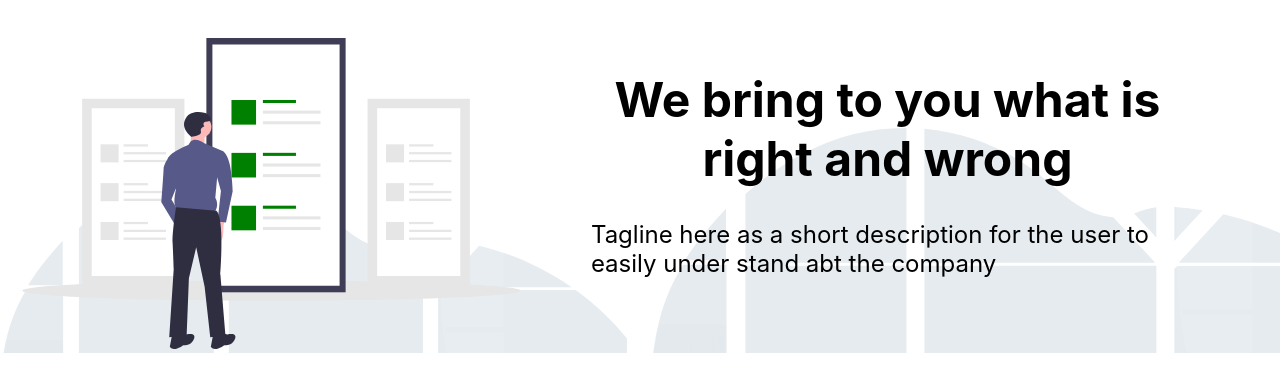
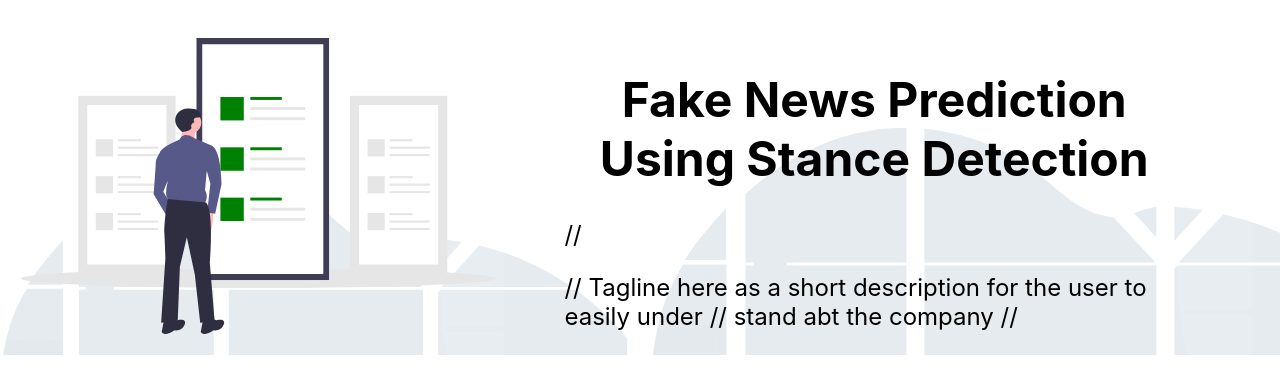
Before and after one commit to jaistarx/fake_news_detector_beta, a React (Create React App) app: page / in a window 1280 px wide. Shown: the part 164-545 px from the top of the page. Built offline with nearby package versions, Linux system fonts and the light colour scheme; no server answers.

Commit message:
Update Headings.js

```diff
--- a/src/Components/Top/Headings.js
+++ b/src/Components/Top/Headings.js
@@ -14,11 +14,11 @@ export default function Headings() {
           <img src="images/online_articles.svg" className="image1" alt="i"></img>
         </div>
         <div className="heading">
-          <h1>We bring to you what is right and wrong</h1>
-          <p>
-            Tagline here as a short description for the user to easily under
-            stand abt the company
-          </p>
+          <h1>Fake News Prediction Using Stance Detection</h1>
+//           <p>
+//             Tagline here as a short description for the user to easily under
+//             stand abt the company
+//           </p>
         </div>
       </div>
       <div className="quote">
```
